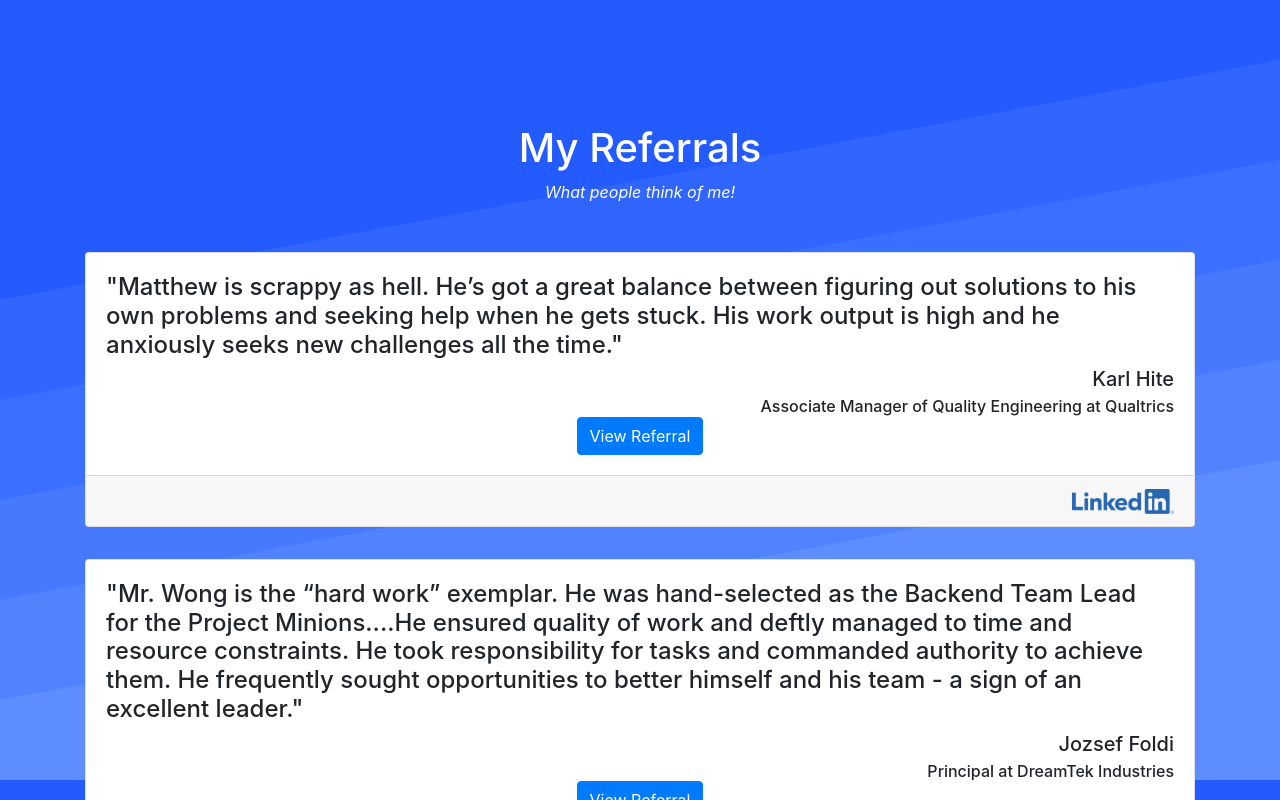
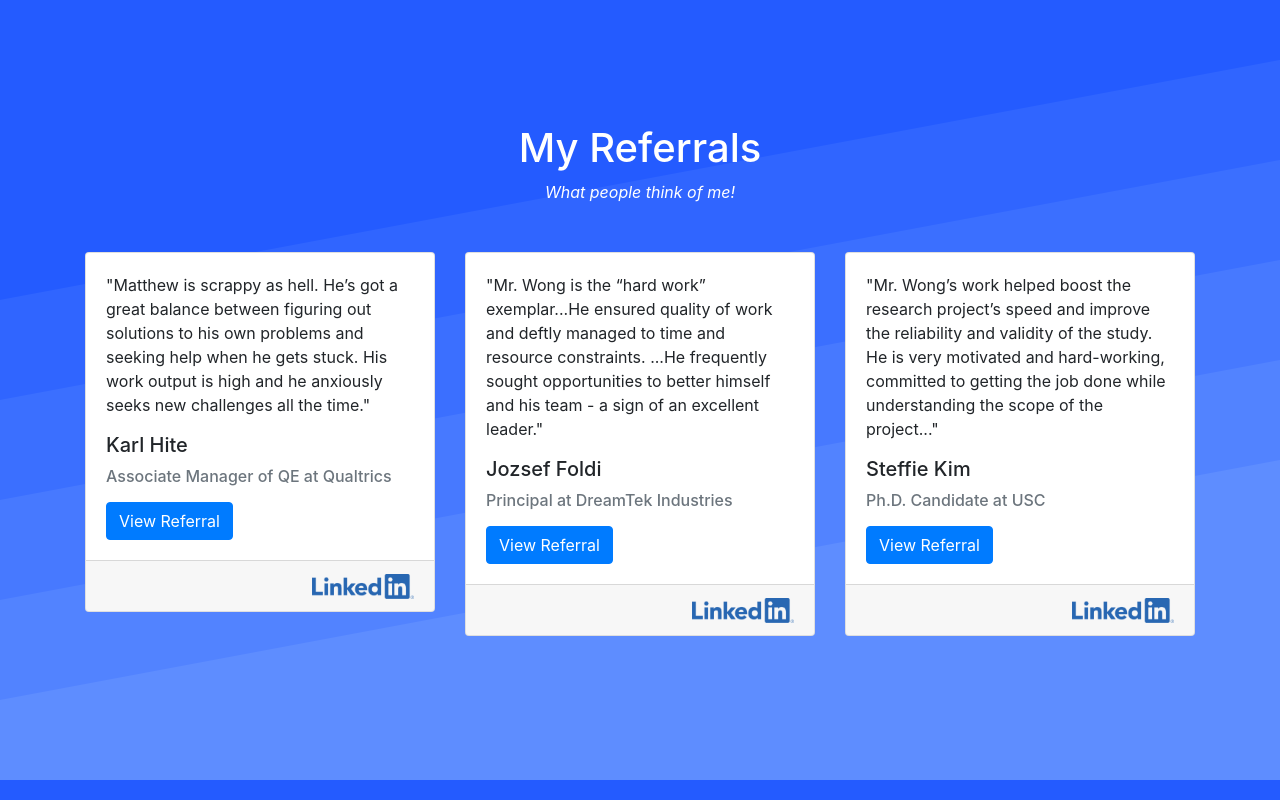
Before and after one commit to mwong33/portfolio, a React (Create React App) app: page / in a window 1280 px wide. Shown: the part 4020-4820 px from the top of the page. Built offline with nearby package versions, Linux system fonts and the light colour scheme.

Commit message:
better referral cards

```diff
--- a/src/components/Referrals/ReferralCard.js
+++ b/src/components/Referrals/ReferralCard.js
@@ -5,20 +5,17 @@ import './ReferralCard.css';
 
 export default function ReferralCard({referral}) {
     return (
-        <div className="row">
-            <div className="col-12 mt-3 mb-3">
+        <div className="col-12 col-xl-4 mt-3 mb-3">
             <Card>
                 <Card.Body>
-                        <Card.Text className="h4">
+                    <Card.Text>
                         "{ referral.snippet }"
                     </Card.Text>
-                        <Card.Title className="text-right">{ referral.author }</Card.Title>
-                        <Card.Subtitle className="text-right">{ referral.position } at {referral.company}</Card.Subtitle>
-                        <div className="text-center">
+                    <Card.Title><p>{ referral.author }</p></Card.Title>
+                    <Card.Subtitle className="text-muted"><p>{ referral.position } at {referral.company}</p></Card.Subtitle>
                     <a href={ referral.pdf } className="link-unstyled">
                         <Button variant="primary">View Referral</Button>
                     </a>
-                        </div>
                 </Card.Body>
                 <Card.Footer className="text-right">
                     <a href={ referral.linkedin }>
@@ -27,6 +24,5 @@ export default function ReferralCard({referral}) {
                 </Card.Footer>
             </Card>
         </div>
-        </div>
     )
 }
--- a/src/components/Referrals/Referrals.js
+++ b/src/components/Referrals/Referrals.js
@@ -11,11 +11,13 @@ export default function Referrals() {
                   <p className="font-italic">What people think of me!</p>
               </div>
           </div>
-          {
-              ReferralsData.map((Referral, index) => {
-                  return <ReferralCard key={ index } referral={ Referral }/>
-              })
-          }
+          <div className="row mt-3 mb-3">
+            {
+                ReferralsData.map((Referral, index) => {
+                    return <ReferralCard key={ index } referral={ Referral }/>
+                })
+            }
+          </div>
       </div>
     )
 }
--- a/src/data/ReferralsData.js
+++ b/src/data/ReferralsData.js
@@ -5,7 +5,7 @@ import SKimPDF from '../pdf/MWong_SKim_Referral.pdf';
 export default [
     {
         "author": "Karl Hite",
-        "position": "Associate Manager of Quality Engineering",
+        "position": "Associate Manager of QE",
         "company": "Qualtrics",
         "linkedin": "https://www.linkedin.com/in/karlhite/",
         "snippet": "Matthew is scrappy as hell. He’s got a great balance between figuring out solutions to his own problems and seeking help when he gets stuck. His work output is high and he anxiously seeks new challenges all the time.",
@@ -16,7 +16,7 @@ export default [
         "position": "Principal",
         "company": "DreamTek Industries",
         "linkedin": "https://www.linkedin.com/in/jfoldi/",
-        "snippet": "Mr. Wong is the “hard work” exemplar. He was hand-selected as the Backend Team Lead for the Project Minions....He ensured quality of work and deftly managed to time and resource constraints. He took responsibility for tasks and commanded authority to achieve them. He frequently sought opportunities to better himself and his team - a sign of an excellent leader.",
+        "snippet": "Mr. Wong is the “hard work” exemplar...He ensured quality of work and deftly managed to time and resource constraints. ...He frequently sought opportunities to better himself and his team - a sign of an excellent leader.",
         "pdf": DreamTekPDF
     },
     {
@@ -24,7 +24,7 @@ export default [
         "position": "Ph.D. Candidate",
         "company": "USC",
         "linkedin": "https://www.linkedin.com/in/steffiekim/",
-        "snippet": "Mr. Wong’s work helped boost the research project’s speed and improve the reliability and validity of the study. He is very motivated and hard-working, committed to getting the job done while understanding the scope of the project that the issue is related to.",
+        "snippet": "Mr. Wong’s work helped boost the research project’s speed and improve the reliability and validity of the study. He is very motivated and hard-working, committed to getting the job done while understanding the scope of the project...",
         "pdf": SKimPDF
     }
 ]
```
Lines whose indentation alone changed are shown as unchanged.
